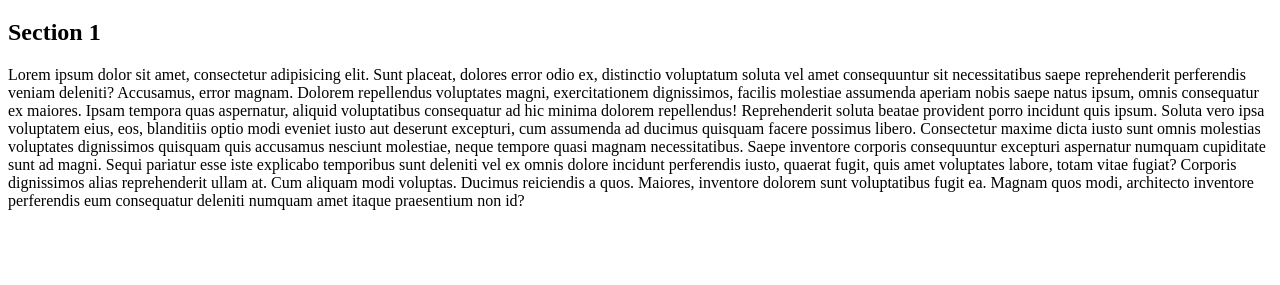
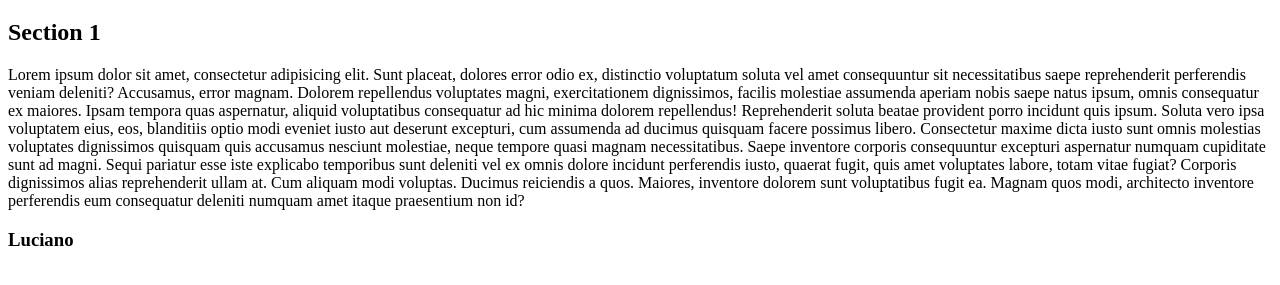
Before and after one commit to LucianoIvoPalermo/pruebagit, a plain HTML site: page index.html in a window 1280 px wide. Shown: the part 61-346 px from the top of the page. Drawn offline with Linux system fonts and the light colour scheme.

Commit message:
agregue el footer

```diff
--- a/index.html
+++ b/index.html
@@ -25,5 +25,10 @@
             Cum aliquam modi voluptas. Ducimus reiciendis a quos. Maiores, inventore dolorem sunt voluptatibus fugit ea. Magnam quos modi, architecto inventore perferendis eum consequatur deleniti numquam amet itaque praesentium non id?
         </p>
     </main>
+    <footer>
+        <h3>
+            Luciano
+        </h3>
+    </footer>
 </body>
 </html>
```
